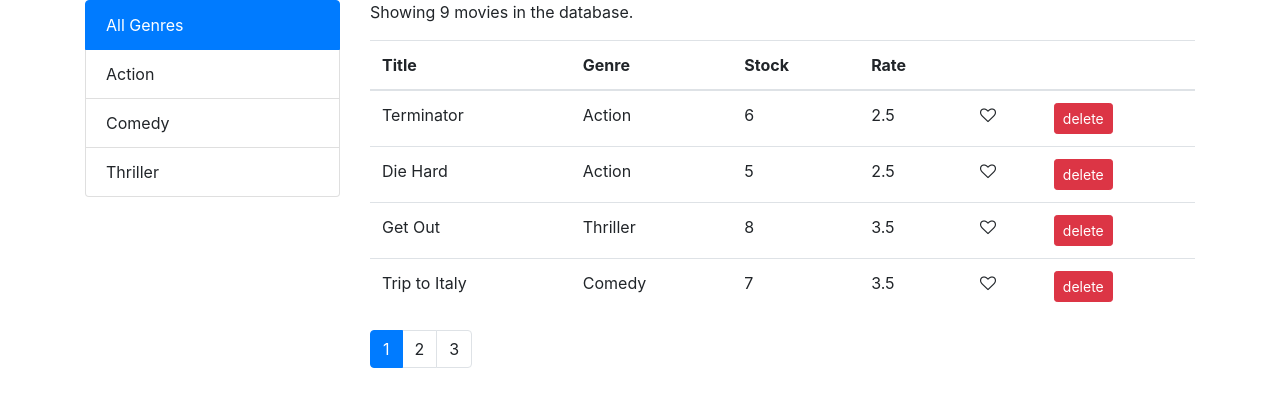
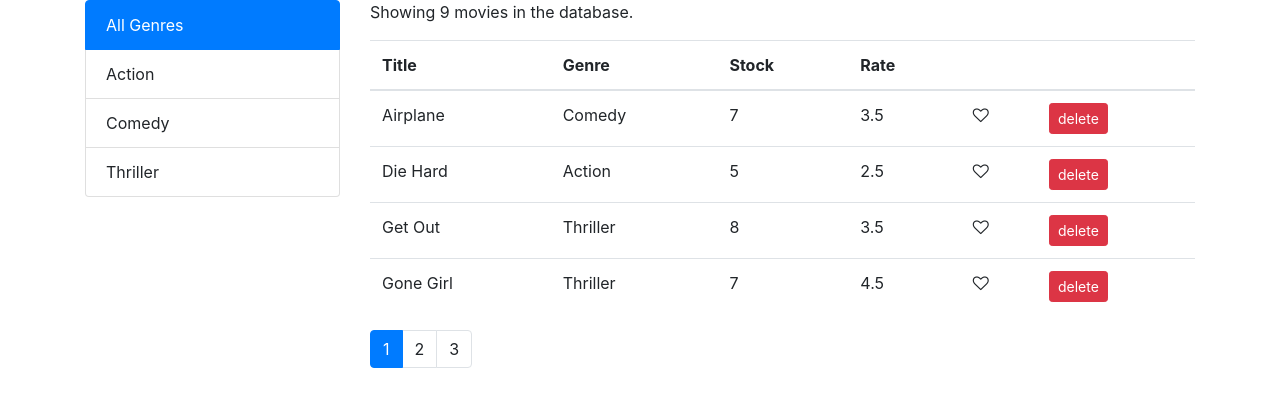
Before and after one commit to ocsfwarch/vidly, a React (Create React App) app: page / in a window 1280 px wide. Shown: the top 406 px of the page. Built offline with nearby package versions, Linux system fonts and the light colour scheme.

Commit message:
Adds column sorting

```diff
--- a/src/components/movies.jsx
+++ b/src/components/movies.jsx
@@ -5,6 +5,7 @@
 import ListGroup from './common/listGroup'
 import { paginate } from '../utils/paginate'
 import MoviesTable from './moviesTable'
+import _ from 'lodash'
 
 class Movies extends Component {
   state = {
@@ -12,7 +13,8 @@
     genres: [],
     pageSize: 4,
     currentPage: 1,
-    selectedGenre: ""
+    selectedGenre: "",
+    sortColumn: {path: 'title', order: 'asc'}
   };
 
   componentDidMount() {
@@ -42,14 +44,21 @@
     this.setState({selectedGenre: genre, currentPage: 1})
   }
 
+  handleSort = (sortColumn) => {
+    this.setState({sortColumn})
+  }
+
   render() {
     const { length: totalMovies } = this.state.movies;
-    const { pageSize, currentPage, selectedGenre, movies: allMovies} = this.state;
+    const { pageSize, currentPage, selectedGenre, movies: allMovies, sortColumn} = this.state;
 
     const filteredMovies = selectedGenre && selectedGenre._id
       ? allMovies.filter((movie) => movie.genre._id === selectedGenre._id)
       : allMovies
-    const movies = paginate(filteredMovies, currentPage, pageSize)
+
+    const sortedMovies = _.orderBy(filteredMovies, [sortColumn.path], [sortColumn.order])
+
+    const movies = paginate(sortedMovies, currentPage, pageSize)
 
     if (totalMovies === 0) {
       return <p>There are no movies in the database</p>;
@@ -69,6 +78,8 @@
             movies={movies}
             onLike={this.handleLike}
             onDelete={this.handleDelete}
+            onSort={this.handleSort}
+            sortColumn={sortColumn}
           />
           <Pagination
             itemsCount={filteredMovies.length}
--- a/src/components/moviesTable.jsx
+++ b/src/components/moviesTable.jsx
@@ -1,17 +1,27 @@
-import React from "react"
-import PropTypes from 'prop-types'
+import React, {Component} from "react"
 import Like from "./common/like";
 
-const MoviesTable = (props) => {
-    const {movies, onLike, onDelete} = props
+class MoviesTable extends Component {
+    raiseSort = (path) => {
+        const sortColumn = {...this.props.sortColumn}
+        if( sortColumn.path === path)
+          sortColumn.order = (sortColumn.order === 'asc') ? 'desc' : 'asc'
+        else {
+          sortColumn.path = path
+          sortColumn.order = 'asc'
+        }
+        this.props.onSort(sortColumn)
+    }
+    render() {
+        const {movies, onLike, onDelete} = this.props
         return (
             <table className="table">
             <thead>
               <tr>
-            <th scope="col">Title</th>
-            <th scope="col">Genre</th>
-            <th scope="col">Stock</th>
-            <th scope="col">Rate</th>
+                <th onClick={() => this.raiseSort('title')} scope="col">Title</th>
+                <th onClick={() => this.raiseSort('genre.name')} scope="col">Genre</th>
+                <th onClick={() => this.raiseSort('numberInStock')} scope="col">Stock</th>
+                <th onClick={() => this.raiseSort('dailyRentalRate')} scope="col">Rate</th>
                 <th scope="col"></th>
                 <th scope="col"></th>
               </tr>
@@ -43,11 +53,6 @@
           </table>
         );
     }
-
-MoviesTable.propTypes = {
-    movies: PropTypes.array.isRequired,
-    onLike: PropTypes.func.isRequired,
-    onDelete: PropTypes.func.isRequired
 }
 
 export default MoviesTable;
```
Lines whose indentation alone changed are shown as unchanged.
